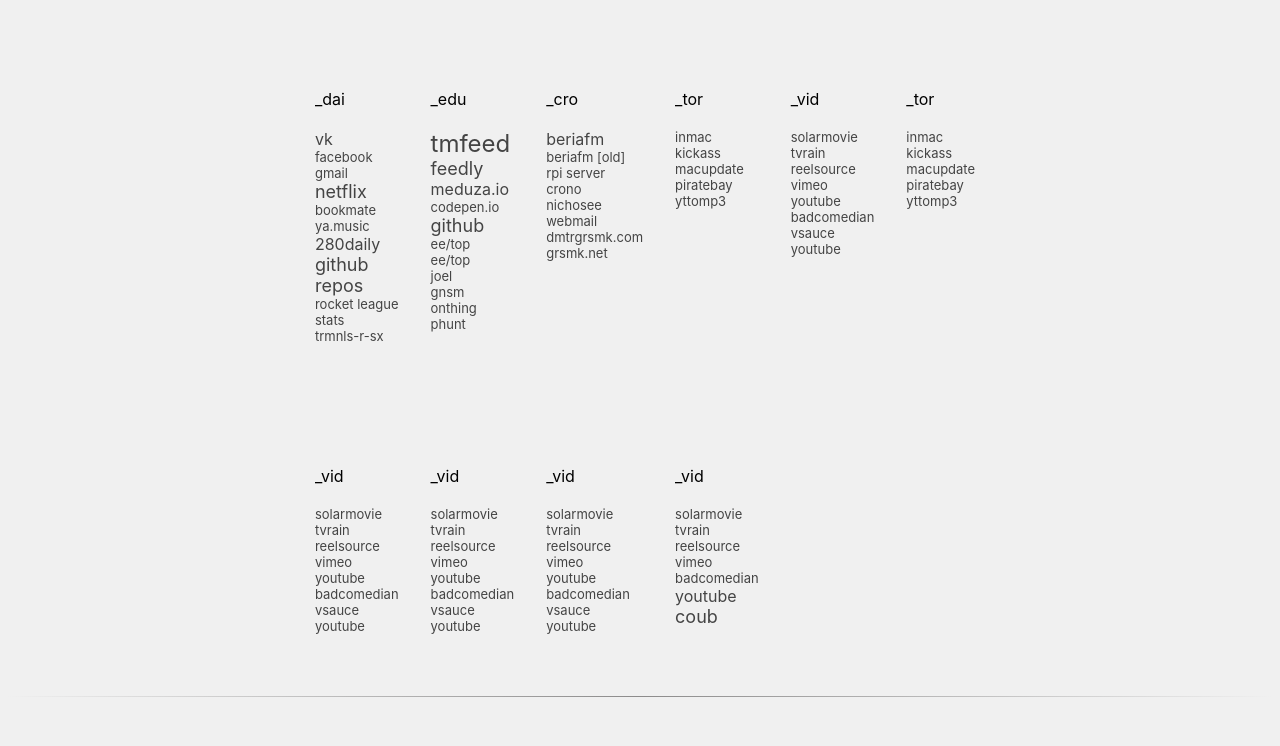
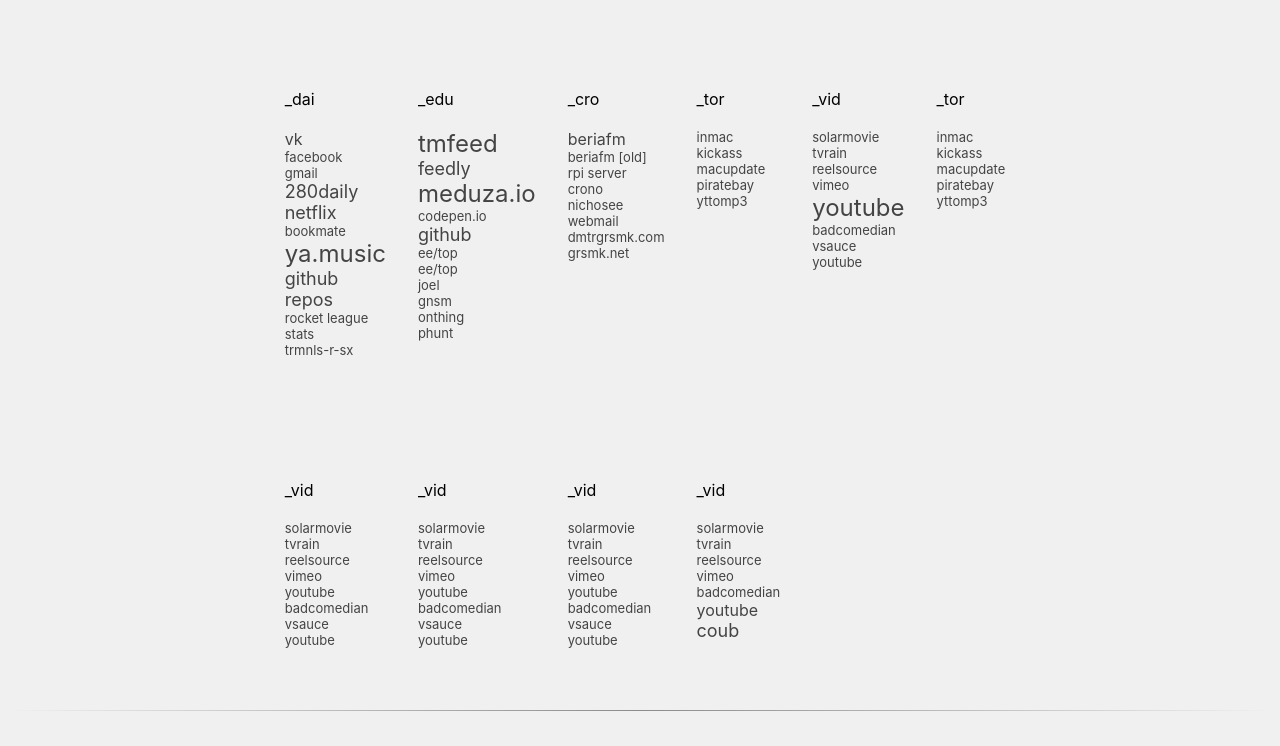
Before and after one commit to dmitrygerasimuk/startpage, a plain HTML site: page index.html in a window 1280 px wide. Shown: the top 746 px of the page. Drawn offline with nearby package versions, Linux system fonts and the light colour scheme.

Commit message:
minor changes

```diff
--- a/index.html
+++ b/index.html
@@ -11,6 +11,7 @@
  <link rel="stylesheet" href="css/font-awesome.min.css">
 
 <style>
+* {filter: invert(0%);}
 p { text-transform: lowercase;}
 a {color: #444; text-decoration: none;}
 a:hover { color:#000;    }
@@ -141,10 +142,10 @@ $(document).ready(function(){
 		<a  href="http://vk.com" tabindex="0"><font size="3"> vk </font></a><br>
 		<a href="http://facebook.com"  ><font size="2"> facebook </font></a> <br>
 		<a href="http://gmail.com"  > <font size="2"> gmail </font> </a> <br>
+		<a href="https://280daily.com/login"><font size="4"> 280daily </font></a> <br>
 		<a href="http://netflix.com"  > <font size="4"> netflix </font> </a> <br>
 		<a href="https://bookmate.com"><font size="2">  bookmate </font></a> <br>
-		<a href="http://music.yandex.ru"><font size="2">ya.music   </font></a> <br>
-		<a href="https://280daily.com/login"><font size="3"> 280daily </font></a> <br>
+		<a href="http://music.yandex.ru"><font size="5">ya.music   </font></a> <br>
 		<a href="https://github.com/dmitrygerasimuk?tab=repositories"><font size="4"> github repos  </font></a> <br>
 		<a href="https://rocketleaguestats.com/profile/ps4/killyourstereo"><font size="2">ROCKET LEAGUE STATS</font></a> <br>
 		<a href="https://github.com/k4m4/terminals-are-sexy"><font size="2">trmnls-r-sx </font></a> <br>
@@ -160,7 +161,7 @@ $(document).ready(function(){
 		_EDU<br><br>
 		<a href="http://tmfeed.ru"> <font size="5"> tmfeed </font> <font size="2"> </a> <br>
 		<a href="https://feedly.com/"> <font size="4"> feedly </font> <font size="2"> </a> <br>
-		<a href="http://meduza.io"> <font size="3"> meduza.io </font> <font size="2"> </a> <br>
+		<a href="http://meduza.io"> <font size="5"> meduza.io </font> <font size="2"> </a> <br>
 		<a href="http://codepen.io"> <font size="2">codepen.io</font> <font size="2"> </a> <br>
 		<a href="http://github.com"> <font size="4">github</font> <font size="2"> </a> <br>
 		<a href="http://we.easyelectronics.ru/top"> <font size="2">EE/top</font> <font size="2"> </a> <br>
@@ -203,7 +204,7 @@ $(document).ready(function(){
 		<a href="https://www.tvrain.ru"><font size="2"> tvrain </font></a> <br>
 		<a href="https://www.reelsource.ru"><font size="2"> reelsource </font></a> <br>
 		<a href="https://vimeo.com/home"><font size="2"> vimeo </font></a> <br>
-		<a href="https://www.youtube.com/feed/subscriptionssola"><font size="2"> youtube </font></a> <br>
+		<a href="https://www.youtube.com/"><font size="5"> youtube </font></a> <br>
 		<a href="https://www.youtube.com/user/TheBadComedian"><font size="2"> badcomedian </font></a> <br>
 		<a href="https://www.youtube.com/user/Vsauce"><font size="2"> vsauce </font></a> <br>
 		<a href="http://coub.com"><font size="2"> youtube </font></a> <br>
```
